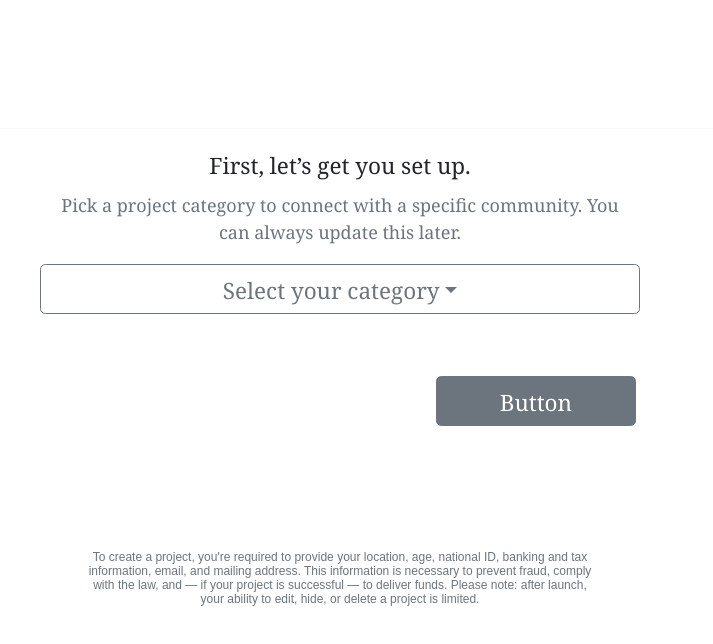
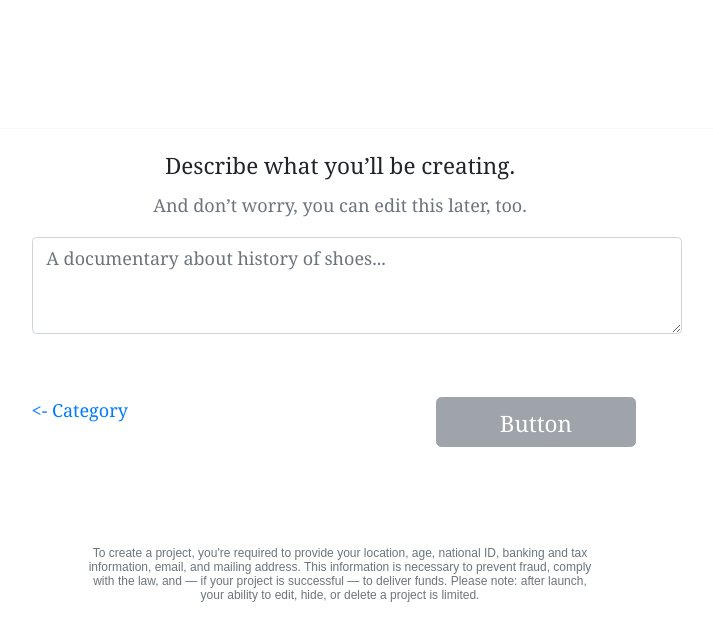
Before and after one commit to Pranay-Kumar-k/Kickstarter-Clone, a React (Create React App) app in the folder kickstarter-project/: page / in a window 1280 px wide. Shown: the top 644 px of the page, without its empty margins (300-1013 px from the left). Built offline with nearby package versions, Linux system fonts and the light colour scheme.

Commit message:
Finished Part II page of the start a project

```diff
--- a/kickstarter-project/src/App.js
+++ b/kickstarter-project/src/App.js
@@ -3,7 +3,7 @@ import React from "react"
 import { Header } from "./Components/Header";
 import Routes from "./Components/Routes";
 import 'bootstrap/dist/css/bootstrap.min.css';
-import { Page1 } from "./Components/Pages/StartPage1";
+import { Page2 } from "./Components/Pages/StartPage2";
 
 require('react-dom');
 window.React2 = require('react');
@@ -15,7 +15,7 @@ export default function App() {
     <div className="App">
       {/* <Header />
       <Routes /> */}
-      <Page1 />
+      <Page2 />
     </div>
   );
 }
--- /dev/null
+++ b/kickstarter-project/src/Components/Pages/StartPage2.jsx
@@ -0,0 +1,42 @@
+import React from "react"
+import { Card,Dropdown,Button,footer,Form,Nav } from "react-bootstrap"
+
+
+
+class Page2 extends React.Component {
+    constructor(props) {
+        super(props)
+    }
+
+
+    render() {
+        return(
+            <div>
+               <Card className="text-center" border="light" style={{marginTop:"10%"}}>
+                    <Card.Body>
+                        <Card.Title>Describe what you’ll be creating.</Card.Title>
+                        <Card.Text className="text-muted">
+                        And don’t worry, you can edit this later, too.
+                        </Card.Text>
+                       <Form>
+                       <Form.Group controlId="exampleForm.ControlTextarea1">
+                            <Form.Control as="textarea" rows={3} style={{width:"650px",margin:"1% 25%"}} placeholder="A documentary about history of shoes..."/>
+                        </Form.Group>
+                       </Form>
+                    </Card.Body>
+                    <Card.Body>
+                    <Card.Link href="#" variant="dark">{`<- Category`}</Card.Link>
+                    <Button variant="secondary" size="lg" style={{float:"right",marginRight:"26%"}} disabled>
+                        Button
+                    </Button>
+                    </Card.Body>
+                <footer className="text-muted" style={{font:"12px Arial",margin:"6% 30%"}}>
+                To create a project, you're required to provide your location, age, national ID, banking and tax information, email, and mailing address. This information is necessary to prevent fraud, comply with the law, and — if your project is successful — to deliver funds. Please note: after launch, your ability to edit, hide, or delete a project is limited.
+                </footer>
+                </Card>
+            </div>
+        )
+    }
+}
+
+export {Page2}
```
Also changed, not shown: 1 other file (tests, documents, lock files or other folders).
